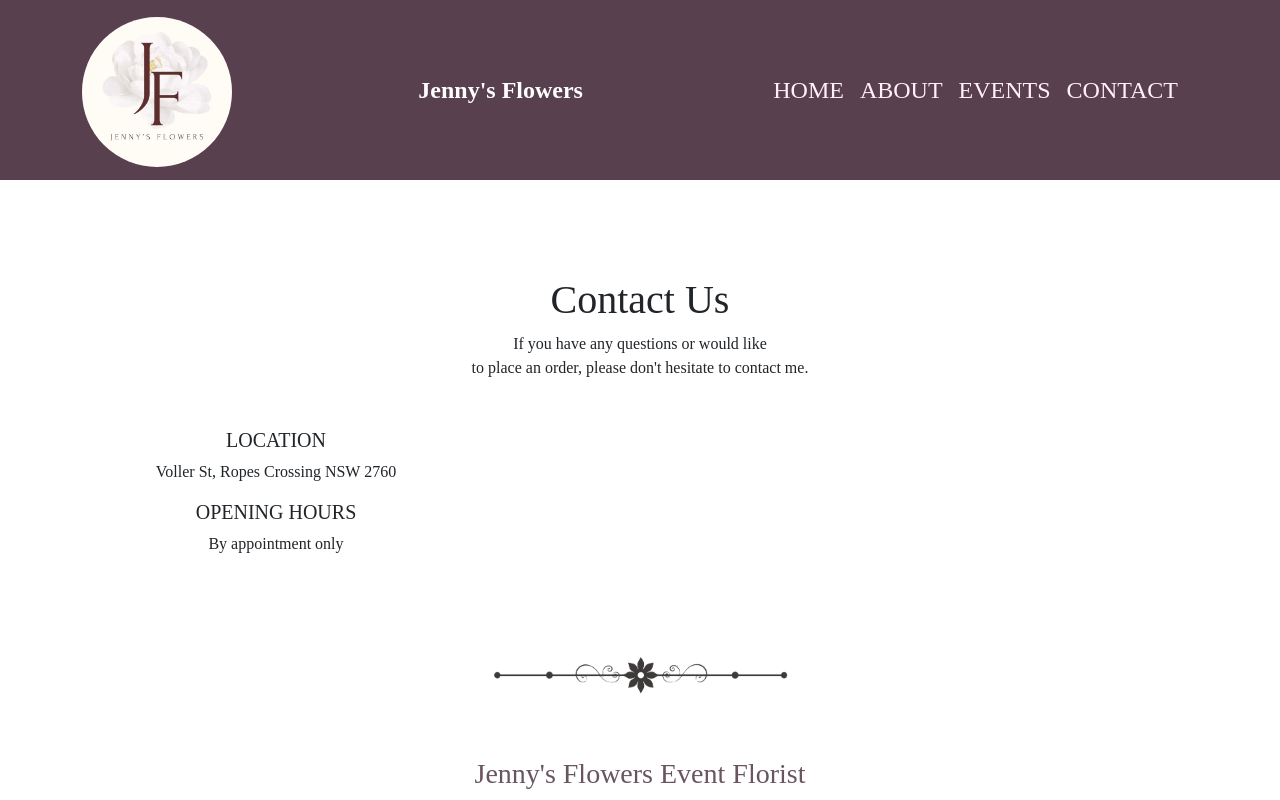
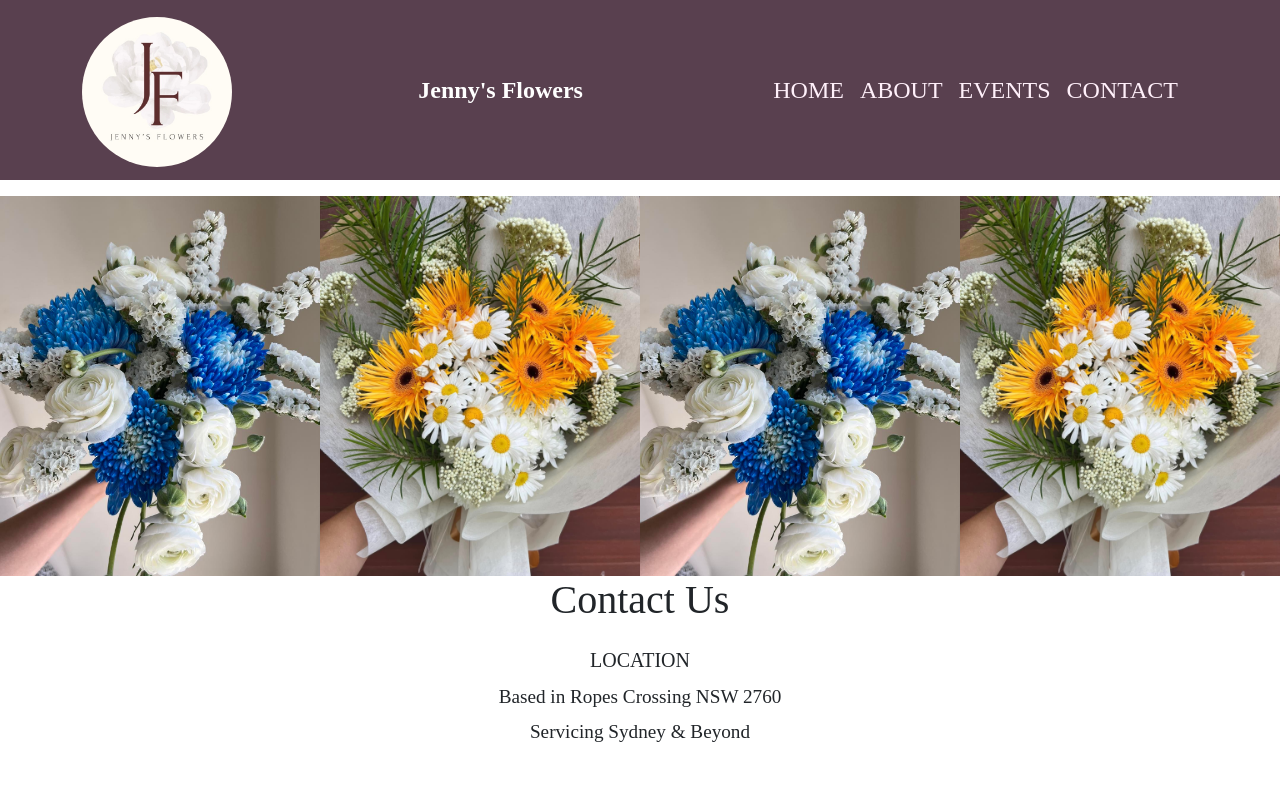
Before and after one commit to Junikab/jennys-flowers, a Vue app: page /contact in a window 1280 px wide. Shown: the top 800 px of the page. Built offline with nearby package versions, Linux system fonts and the light colour scheme.

Commit message:
contact page styling

```diff
--- a/src/components/home/ContactMe.vue
+++ b/src/components/home/ContactMe.vue
@@ -1,35 +1,61 @@
 <template>
-  <div class="container" :class="{ 'mt-5': !isFooter }" id="contact">
-    <h1 v-if="!isFooter">Contact Us</h1>
-    <p class="mb-5" v-if="!isFooter">
-      If you have any questions or would like <br />to place an order, please
-      don't hesitate to contact me.
-    </p>
-    <div class="col mb-3">
-      <!-- <div
-        class="contact"
-        :class="fullWidth ? 'col-12' : 'col-md-4'"
-        v-if="showContact"
-      >
-        <h5>CONTACT ME</h5>
-        <ul class="list-unstyled contact-text">
-          <li>Voller St,</li>
-          <li>Ropes Crossing NSW 2760</li>
-          <li>Phone: 0420 450 149</li>
-          <li>Email: warsievgeniya@gmail.com</li>
-        </ul>
-      </div> -->
-      <div class="location col-md-4 mb-3" v-if="showLocation">
+  <div class="container-fluid p-0 mt-3" id="contact">
+    <div class="row justify-content-center">
+      <div class="images-container vw-100 p-0 m-0">
+        <div class="row g-0">
+          <div class="col-3 image-wrapper">
+            <img
+              src="@/assets/images/background/backgroundBlue.jpg"
+              alt="backgroundBlue"
+              class="img-fluid w-100 h-100 object-fit-cover"
+            />
+          </div>
+          <div class="col-3 image-wrapper">
+            <img
+              src="@/assets/images/background/backgroundYellow.jpg"
+              alt="backgroundYellow"
+              class="img-fluid w-100 h-100 object-fit-cover"
+            />
+          </div>
+          <div class="col-3 image-wrapper">
+            <img
+              src="@/assets/images/background/backgroundBlue.jpg"
+              alt="backgroundBlue"
+              class="img-fluid w-100 h-100 object-fit-cover"
+            />
+          </div>
+          <div class="col-3 image-wrapper">
+            <img
+              src="@/assets/images/background/backgroundYellow.jpg"
+              alt="backgroundYellow"
+              class="img-fluid w-100 h-100 object-fit-cover"
+            />
+          </div>
+        </div>
+      </div>
+      <div class="landing mb-3">
+        <h1 class="landingTitle">Contact Us</h1>
+        <!-- <p class="landingText">
+          If you have any questions or would like <br />to place an order,
+          please don't hesitate to contact me.
+        </p> -->
+      </div>
+      <div class="info">
+        <div class="location mb-5" v-if="showLocation">
           <h5>LOCATION</h5>
           <ul class="list-unstyled contact-text">
-          <li>Voller St, Ropes Crossing NSW 2760</li>
+            <li>
+              Based in Ropes Crossing NSW 2760 <br />
+              Servicing Sydney & Beyond
+            </li>
           </ul>
         </div>
-      <div class="opening col-md-4 mb-3" v-if="showHours">
+        <div class="opening mb-3" v-if="showHours">
           <h5>OPENING HOURS</h5>
           <ul class="list-unstyled contact-text">
             <li>By appointment only</li>
           </ul>
+        </div>
       </div>
     </div>
   </div>
@@ -62,3 +88,41 @@ export default {
   }
 }
 </script>
+<style scoped>
+.contact-text {
+  font-size: 1.2rem;
+  line-height: 1.8;
+}
+
+.images-container {
+  width: 100%;
+  overflow: hidden;
+}
+
+.image-wrapper {
+  height: 380px;
+  overflow: hidden;
+}
+
+.object-fit-cover {
+  object-fit: cover;
+  height: 100%;
+}
+@media (max-width: 992px) {
+  .image-wrapper {
+    height: 300px;
+  }
+}
+
+@media (max-width: 768px) {
+  .image-wrapper {
+    height: 200px;
+  }
+}
+
+@media (max-width: 576px) {
+  .image-wrapper {
+    height: 100px;
+  }
+}
+</style>
--- a/src/views/ContactPage.vue
+++ b/src/views/ContactPage.vue
@@ -1,5 +1,5 @@
 <template>
-  <div class="container mt-5">
+  <div class="container-fluid">
     <ContactMe />
   </div>
 </template>
```
Lines whose indentation alone changed are shown as unchanged.
